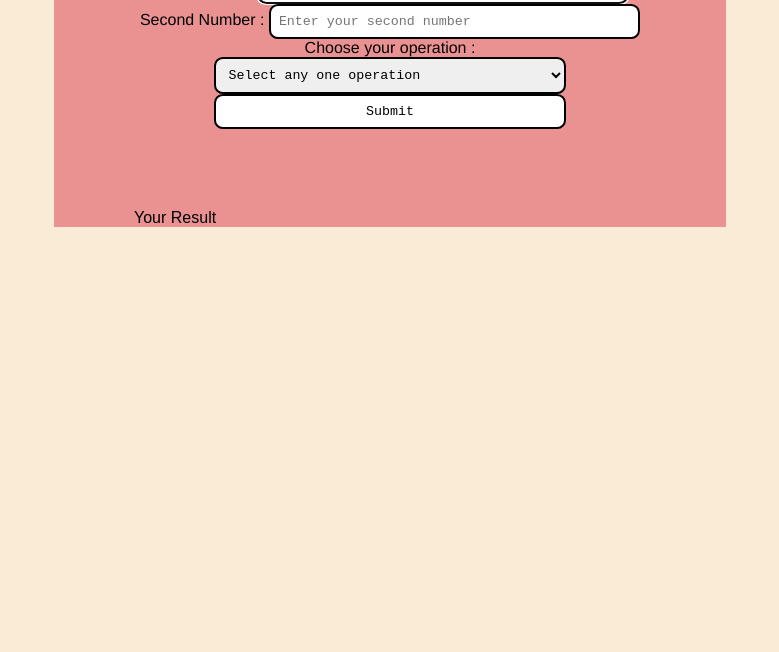
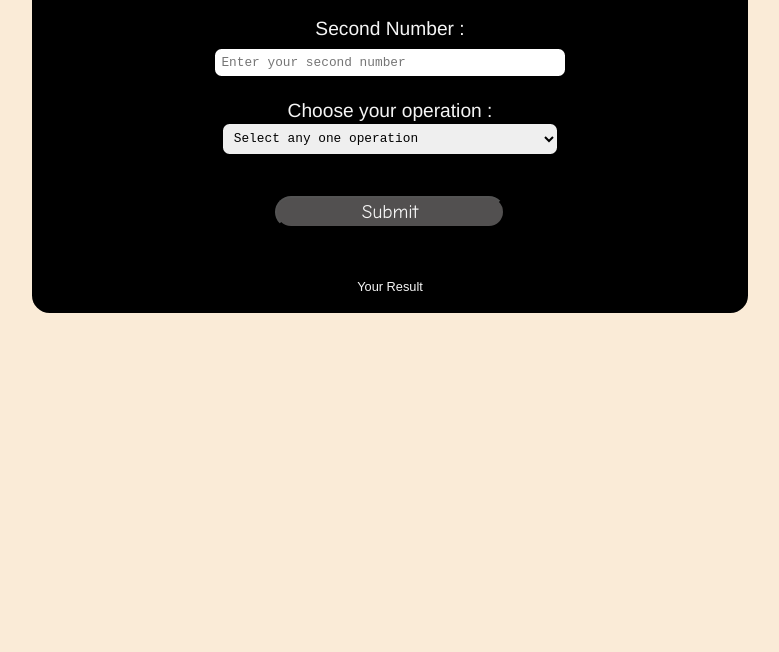
Before and after one commit to MahadevDoshetty/BasicCalculator, a plain HTML site: page index.html in a window 1280 px wide. Shown: the part 148-800 px from the top of the page, without its empty margins (250-1029 px from the left). Drawn offline with Linux system fonts and the light colour scheme.

Commit message:
Update style.css

```diff
--- a/style.css
+++ b/style.css
@@ -1,20 +1,65 @@
   * {
       margin: 0;
       padding: 0;
+      font-size: 1vmax;
       font-family: 'Franklin Gothic Medium', 'Arial Narrow', Arial, sans-serif;
+      color:whitesmoke;
   }
 
   body {
-      background-color: antiquewhite; //updated
+      display: flex;
+      justify-content: center;
+      align-items: center;
+      background-color: antiquewhite;
+  }
+
+  .container {
+      display: flex;
+      flex-direction: column;
+      justify-content: center;
+      align-items: center;
+      gap: 2rem;
+      width: 40rem;
+      height: 20rem;
+      background-color: rgb(0, 0, 0);
+      padding: 8rem;
+      border-radius: 2cap;
+  }
+
+  form {
+      display: flex;
+      flex-direction: column;
+      justify-content: center;
+      align-items: center;
+  }
+     button{
+    border-radius: 2rem;
+    background-color: rgb(82, 80, 80);
+    transition: box-shadow 1s;
+    width:18rem;
+    height:2.5rem;
+    font-size: 1.5rem;
+    cursor:pointer;
+    align-items: center;
+    font-family: 'comic relief', 'Comic Sans MS', cursive;
+}
+button:hover{
+    box-shadow: 5px 5px 40px rgb(255, 255, 255);
+}
+  label {
+      color: whitesmoke;
+      font-size: 1.5rem;
   }
 
   input {
       padding: 0.5rem;
+      margin: 0.5rem;
       height: fit-content;
       width: 40cap;
       font-family: 'Courier New', Courier, monospace;
       border: 2.5px solid black;
       border-radius: 1cap;
+      color:black !important;
   }
 
   select {
@@ -24,34 +69,14 @@
       font-family: 'Courier New', Courier, monospace;
       border: 2.5px solid black;
       border-radius: 1cap;
+      color:black !important;
   }
-
-  button {
-      padding: 0.5rem;
-      height: fit-content;
-      width: 40cap;
-      font-family: 'Courier New', Courier, monospace;
-      border: 2.5px solid black;
-      cursor: pointer;
-      border-radius: 1cap;
-      background-color: white;
+  option{
+    color:black !important;
   }
-
-
-  .container {
-      max-height: fit-content;
-      max-width: 40%;
-      background-color: rgb(234, 146, 146);
-      position: relative;
-      padding: 5em;
-  }
-
   .myResult {
       font-family: fantasy;
       text-align: start;
-      position: relative;
-      top: 3rem;
-
   }
 
   .myResult>p {
@@ -60,3 +85,9 @@
       position: relative;
       top: 2rem;
   }
+
+  .myInput {
+      display: flex;
+      flex-direction: column;
+      justify-content: center;
+  }
```
